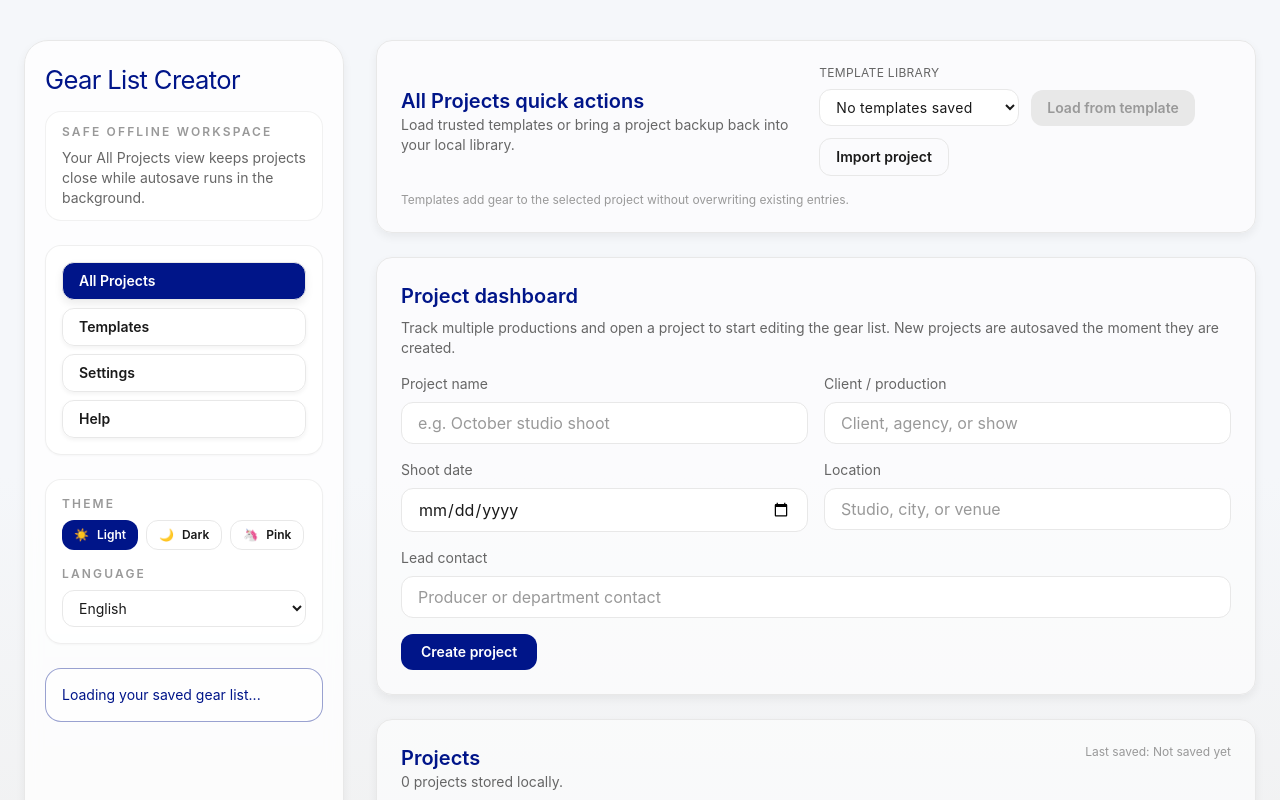
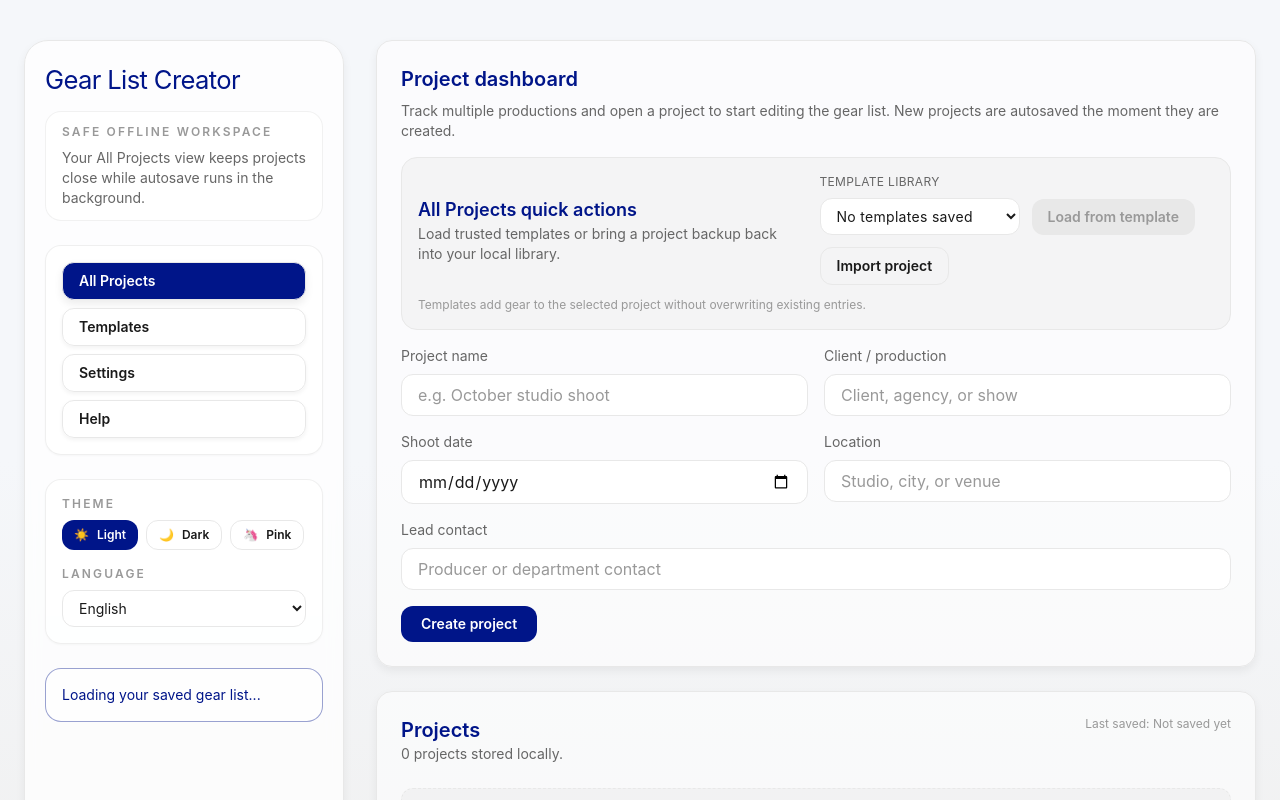
Before and after one commit to Hugo9809/Gear-list-editor, a React (Vite) app in the folder app/: page / in a window 1280 px wide. Shown: the top 800 px of the page. Built offline with nearby package versions, Linux system fonts and the light colour scheme.

Commit message:
Move dashboard quick actions into project tile

```diff
--- a/app/src/components/ProjectDashboard.jsx
+++ b/app/src/components/ProjectDashboard.jsx
@@ -23,12 +23,24 @@ const ProjectDashboard = ({
   resolveStorageSource
 }) => (
   <>
-    <div className="ui-tile flex flex-col gap-4 bg-surface-elevated/60 p-6">
+    <form onSubmit={onCreateProject} className="ui-tile flex flex-col gap-4 bg-surface-elevated/60 p-6">
+      <div className="flex flex-col gap-2">
+        <h2 className="text-xl font-semibold ui-heading">
+          {t('project.dashboard.title', 'Project dashboard')}
+        </h2>
+        <p className="text-sm text-text-secondary">
+          {t(
+            'project.dashboard.description',
+            'Track multiple productions and open a project to start editing the gear list. New projects are autosaved the moment they are created.'
+          )}
+        </p>
+      </div>
+      <div className="rounded-xl border border-surface-sunken bg-surface-muted/60 p-4">
         <div className="flex flex-col gap-4 lg:flex-row lg:items-center lg:justify-between">
           <div>
-          <h2 className="text-xl font-semibold ui-heading">
+            <h3 className="text-lg font-semibold ui-heading">
               {t('dashboard.quickActions.title', 'Dashboard quick actions')}
-          </h2>
+            </h3>
             <p className="text-sm text-text-secondary">
               {t(
                 'dashboard.quickActions.description',
@@ -82,23 +94,10 @@ const ProjectDashboard = ({
             </button>
           </div>
         </div>
-      <p className="text-xs text-text-muted">
+        <p className="mt-3 text-xs text-text-muted">
           {t(
             'template.library.helper',
             'Templates add gear to the selected project without overwriting existing entries.'
-        )}
-      </p>
-    </div>
-
-    <form onSubmit={onCreateProject} className="ui-tile flex flex-col gap-4 bg-surface-elevated/60 p-6">
-      <div className="flex flex-col gap-2">
-        <h2 className="text-xl font-semibold ui-heading">
-          {t('project.dashboard.title', 'Project dashboard')}
-        </h2>
-        <p className="text-sm text-text-secondary">
-          {t(
-            'project.dashboard.description',
-            'Track multiple productions and open a project to start editing the gear list. New projects are autosaved the moment they are created.'
           )}
         </p>
       </div>
```
Lines whose indentation alone changed are shown as unchanged.
